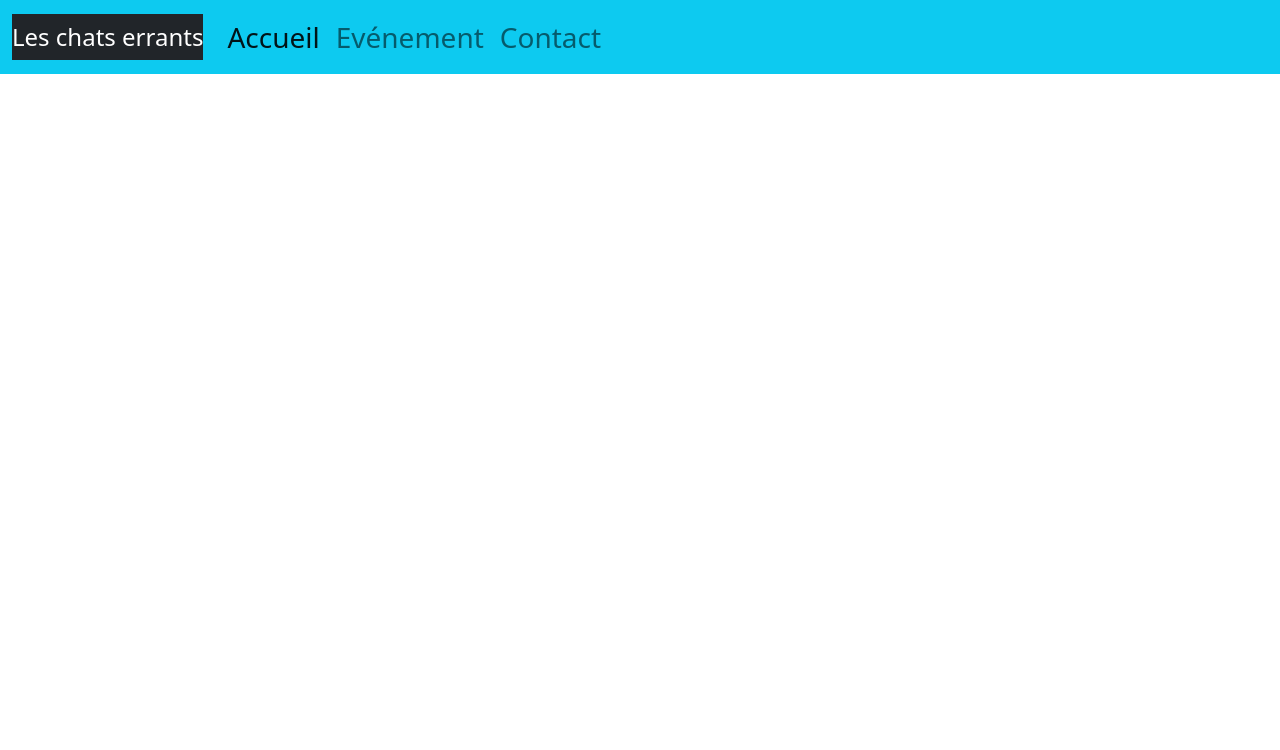
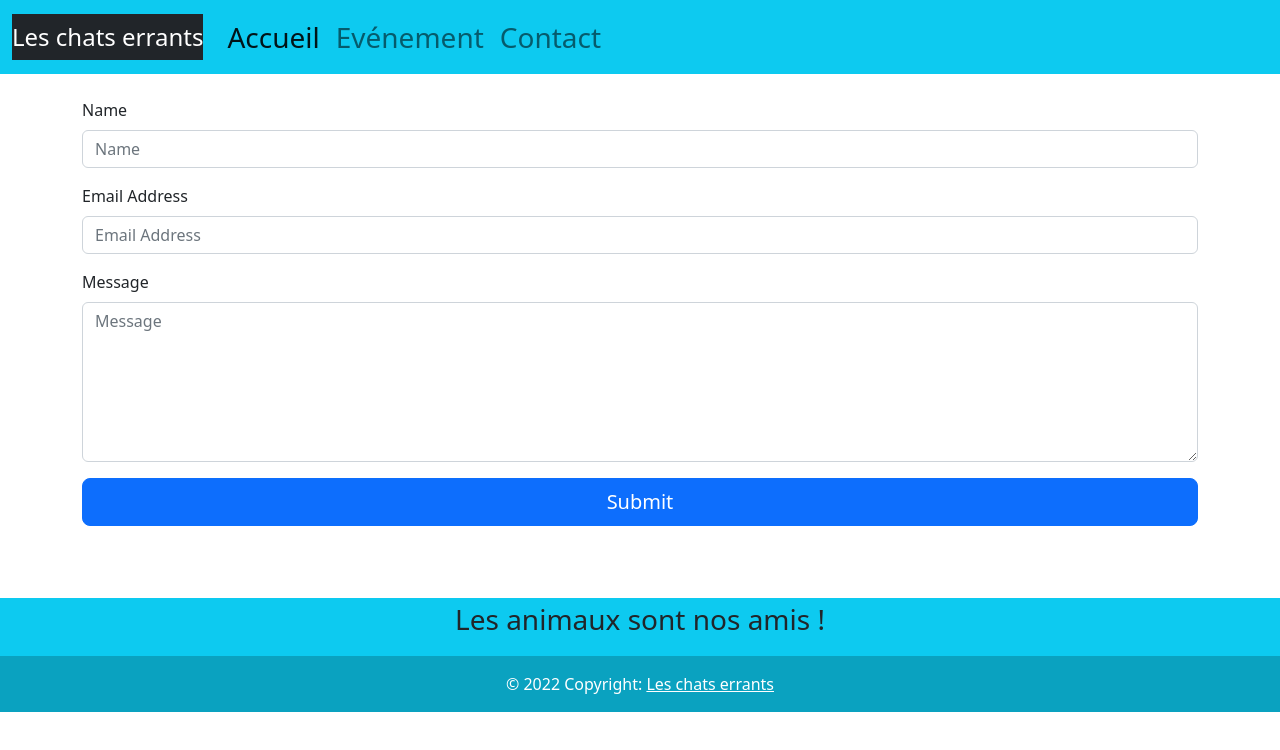
Before and after one commit to Bmalik73/HTML-BOOTSTRAP-CSS, a plain HTML site: page contact.html in a window 1280 px wide. Drawn offline with nearby package versions, Linux system fonts and the light colour scheme.

Commit message:
create all contact page+ tag correction (footer)

```diff
--- a/contact.html
+++ b/contact.html
@@ -40,3 +40,59 @@
           </nav>
 
     </header>
+
+    <main>
+                <!-- Wrapper container -->
+      <div class="container py-4">
+
+                <!-- Bootstrap 5 starter form -->
+        <form id="contactForm">
+
+                <!-- Name input -->
+          <div class="mb-3">
+            <label class="form-label" for="name">Name</label>
+            <input class="form-control" id="name" type="text" placeholder="Name" />
+          </div>
+
+                <!-- Email address input -->
+          <div class="mb-3">
+            <label class="form-label" for="emailAddress">Email Address</label>
+            <input class="form-control" id="emailAddress" type="email" placeholder="Email Address" />
+          </div>
+
+                <!-- Message input -->
+          <div class="mb-3">
+            <label class="form-label" for="message">Message</label>
+            <textarea class="form-control" id="message" type="text" placeholder="Message" style="height: 10rem;"></textarea>
+          </div>
+
+                <!-- Form submit button -->
+          <div class="d-grid">
+            <button class="btn btn-primary btn-lg" type="submit">Submit</button>
+          </div>
+
+        </form>
+
+      </div>
+    </main>
+
+                  <!--FOOTER-->
+    <footer>
+      <div class="container1 my-5">
+
+        <footer class="text-center text-lg-start bg-info">
+          <div class="container d-flex justify-content-center fs-3">
+            <P> Les animaux sont nos amis !</P>
+          </div>
+
+          <!-- Copyright -->
+          <div class="text-center text-white p-3" style="background-color: rgba(0, 0, 0, 0.2);">
+            © 2022 Copyright:
+            <a class="text-white" href="index.html">Les chats errants</a>
+          </div>
+          <!-- Copyright -->
+      </div>
+      <!-- End of .container -->
+    </footer>
+</body>
+</html>
```
Also changed, not shown: evenement.html (+1 -3 lines), index.html (+0 -2 lines).
